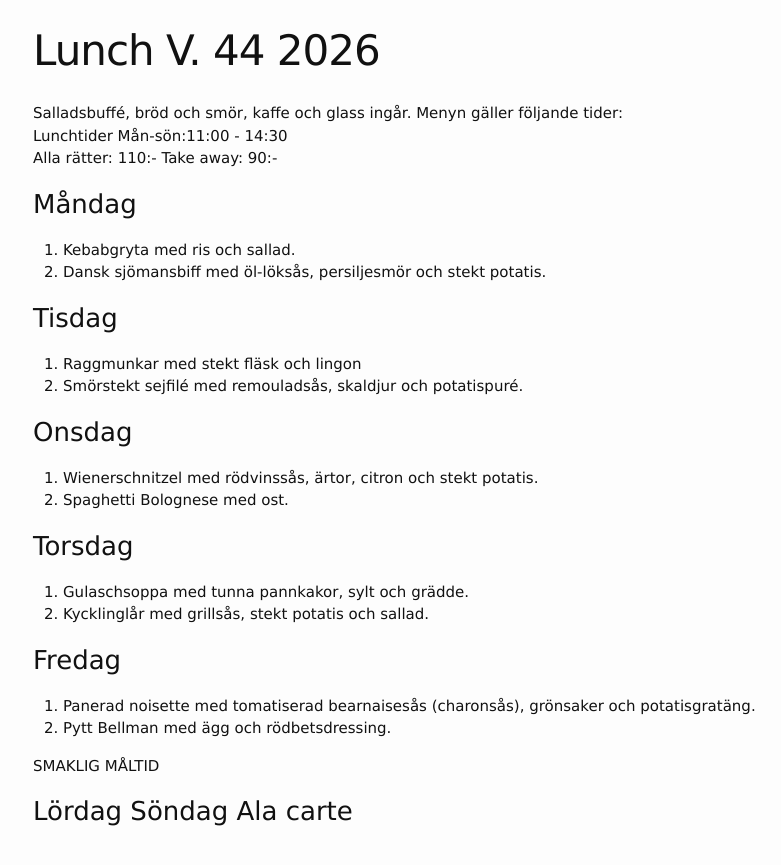
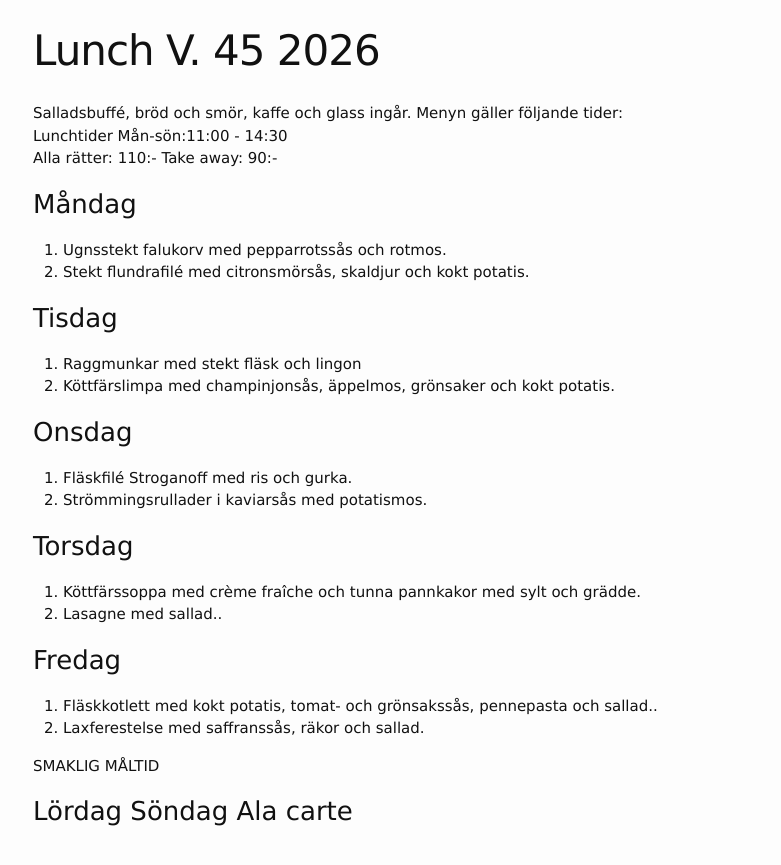
Before and after one commit to FarInn62/farinn62.github.io, a Jekyll site: the page built from lunch.md, in a window 1280 px wide. Shown: the top 865 px of the page, without its empty margins (237-1018 px from the left). Built offline with Jekyll 4.4.1, drawn with Linux system fonts in a browser that asks for light colours.

Commit message:
Revise lunch menu for week and update version
Updated lunch menu items for the week and changed the version number.

```diff
--- a/lunch.md
+++ b/lunch.md
@@ -1,6 +1,6 @@
 ---
 layout: foodmenu
-title: Lunch V. 44 2026
+title: Lunch V. 45 2026
 permalink: /lunch/
 published: true
 ---
@@ -11,28 +11,28 @@ Alla rätter: 110:- Take away: 90:-
 
 ### Måndag
 
-1. Kebabgryta med ris och sallad.
-2. Dansk sjömansbiff med öl-löksås, persiljesmör och stekt potatis.
+1. Ugnsstekt falukorv med pepparrotssås och rotmos.
+2. Stekt flundrafilé med citronsmörsås, skaldjur och kokt potatis.
 
 ### Tisdag
 
 1. Raggmunkar med stekt fläsk och lingon
-2. Smörstekt sejfilé med remouladsås, skaldjur och potatispuré.
+2. Köttfärslimpa med champinjonsås, äppelmos, grönsaker och kokt potatis.
 
 ### Onsdag
 
-1. Wienerschnitzel med rödvinssås, ärtor, citron och stekt potatis.
-2. Spaghetti Bolognese med ost.
+1. Fläskfilé Stroganoff med ris och gurka.
+2. Strömmingsrullader i kaviarsås med potatismos.
 
 ### Torsdag
 
-1. Gulaschsoppa med tunna pannkakor, sylt och grädde.
-2. Kycklinglår med grillsås, stekt potatis och sallad.
+1. Köttfärssoppa med crème fraîche och tunna pannkakor med sylt och grädde.
+2. Lasagne med sallad..
 
 ### Fredag
 
-1.  Panerad noisette med tomatiserad bearnaisesås (charonsås), grönsaker och potatisgratäng.
-2.  Pytt Bellman med ägg och rödbetsdressing.
+1.  Fläskkotlett med kokt potatis, tomat- och grönsakssås, pennepasta och sallad..
+2.  Laxferestelse med saffranssås, räkor och sallad.
 
 SMAKLIG MÅLTID
 ### Lördag Söndag Ala carte
```
